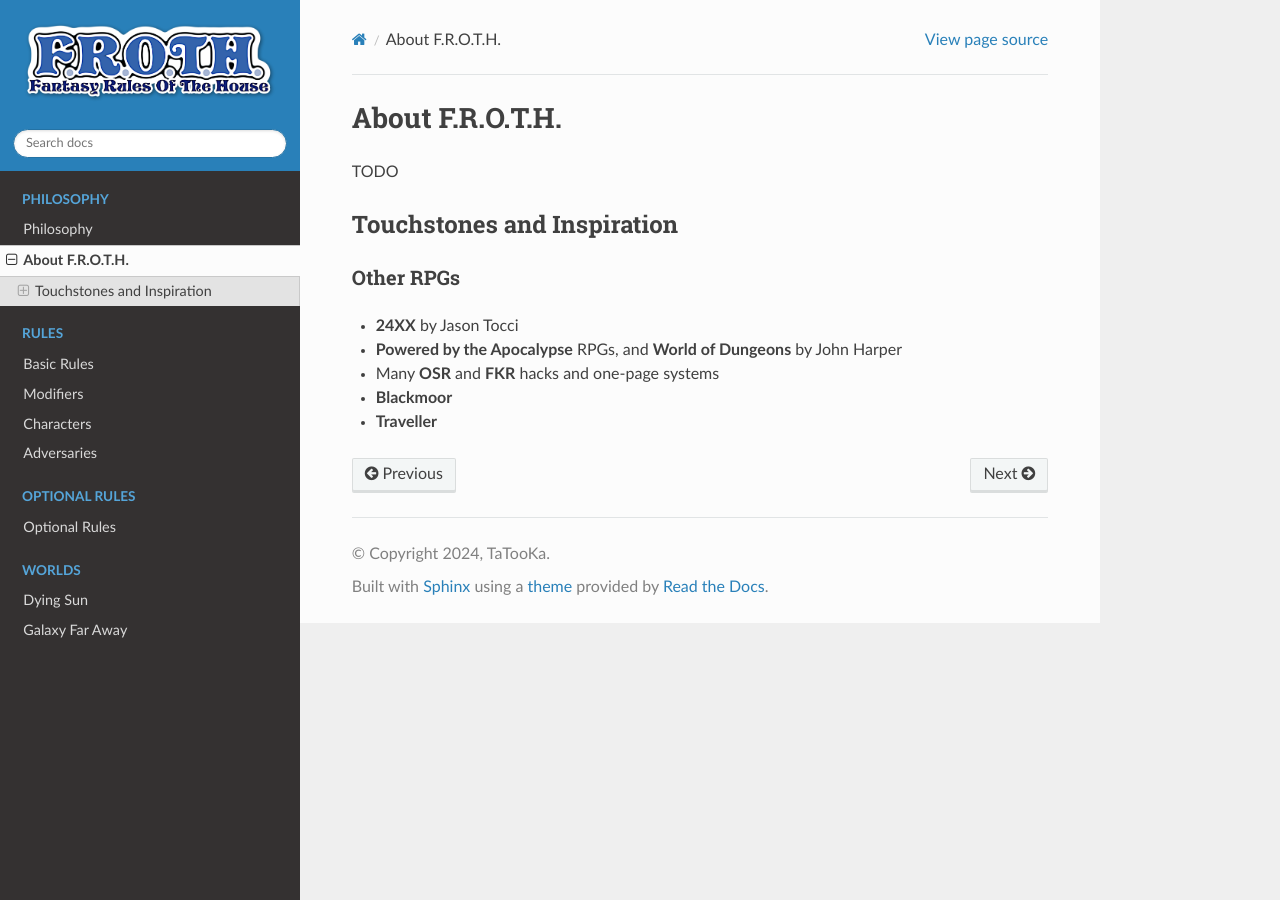
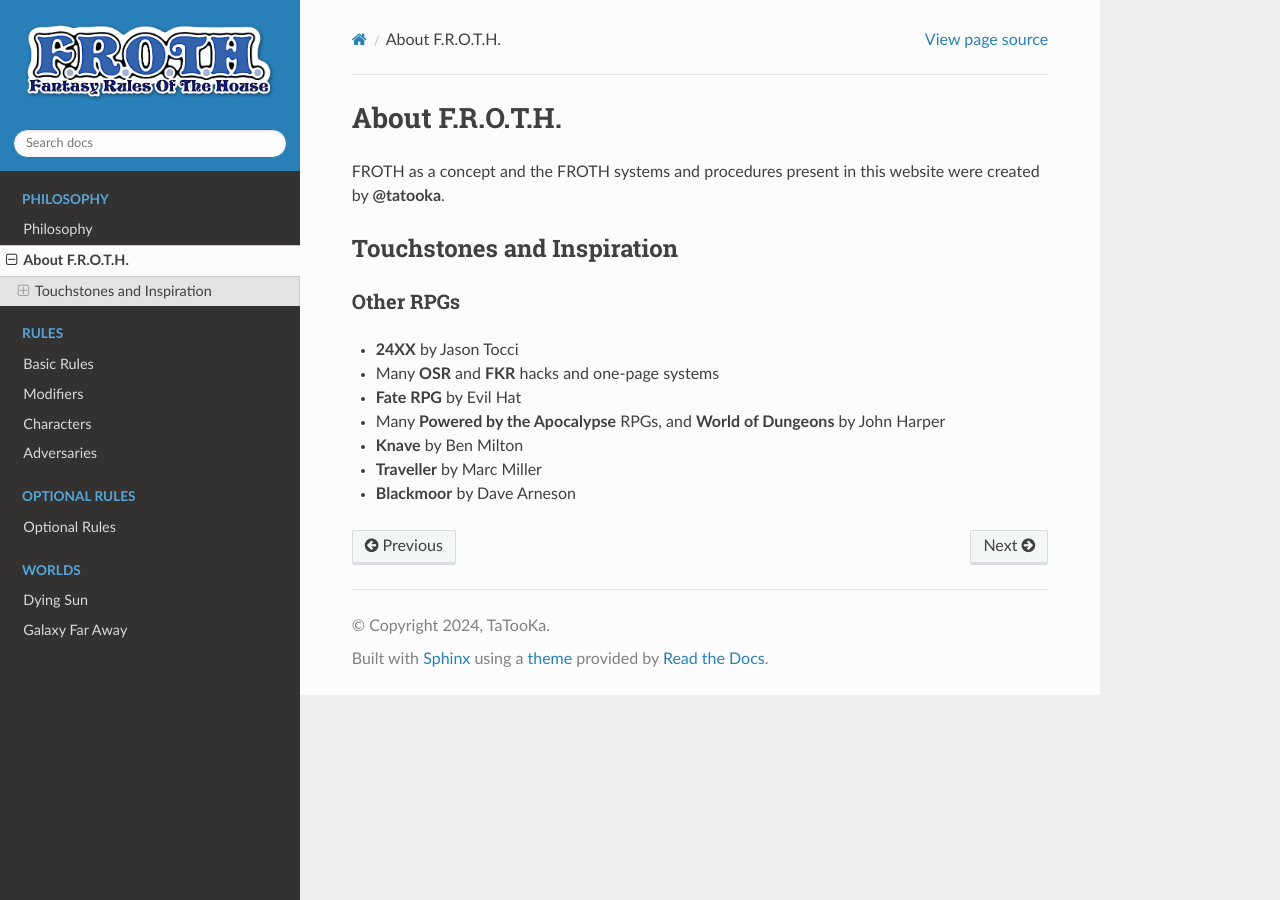
Before and after one commit to TaTooKa/froth, a Sphinx documentation site: the page built from docs/source/pages/about.rst, in a window 1280 px wide. Built offline with Sphinx 7.4.7 and the Read the Docs theme 3.1.0, drawn with Linux system fonts in a browser that asks for light colours.

Commit message:
updated about page.

```diff
--- a/docs/source/pages/about.rst
+++ b/docs/source/pages/about.rst
@@ -1,7 +1,7 @@
 About F.R.O.T.H.
 ================
 
-TODO
+FROTH as a concept and the FROTH systems and procedures present in this website were created by **@tatooka**.
 
 Touchstones and Inspiration
 ---------------------------
@@ -10,7 +10,9 @@
 ~~~~~~~~~~
 
 - **24XX** by Jason Tocci
-- **Powered by the Apocalypse** RPGs, and **World of Dungeons** by John Harper
 - Many **OSR** and **FKR** hacks and one-page systems
-- **Blackmoor**
-- **Traveller**
+- **Fate RPG** by Evil Hat
+- Many **Powered by the Apocalypse** RPGs, and **World of Dungeons** by John Harper
+- **Knave** by Ben Milton
+- **Traveller** by Marc Miller
+- **Blackmoor** by Dave Arneson
```
